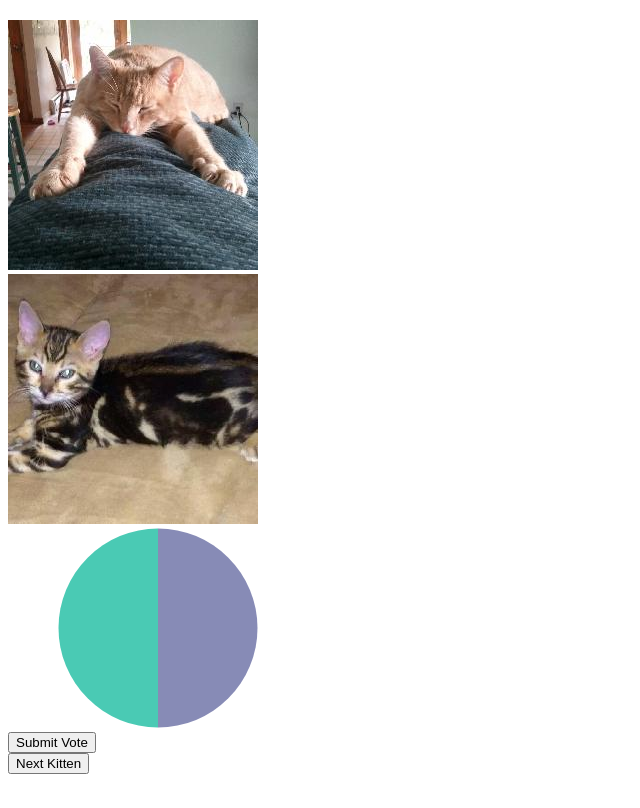
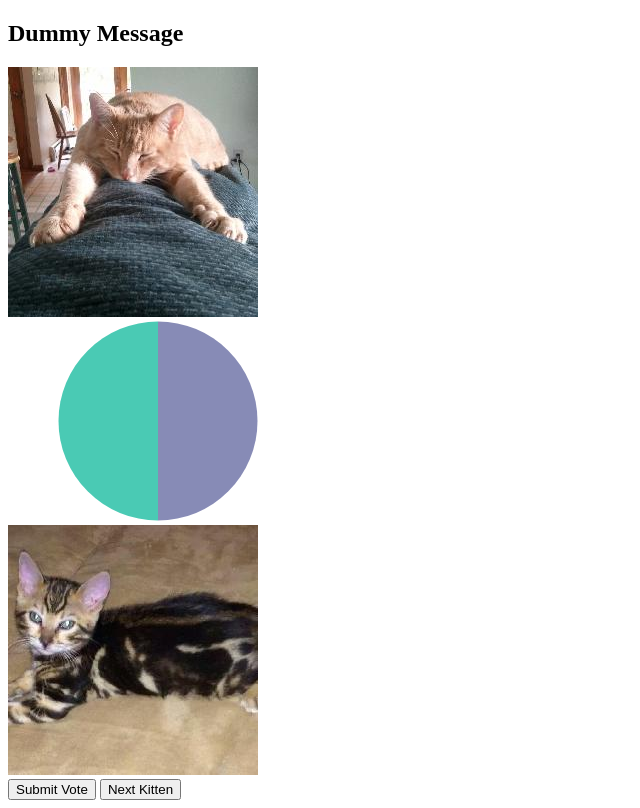
Before and after one commit to stevenlwashington/vote_tracker, a plain HTML site: page index.html in a window 1280 px wide. Shown: the whole page, without its empty margins (0-640 px from the left). Drawn offline with nearby package versions, Linux system fonts and the light colour scheme.

Commit message:
fixed up html a bit

```diff
--- a/index.html
+++ b/index.html
@@ -8,27 +8,27 @@
   </head>
 
   <body>
-    <h2 id="message"></h2>
+    <h2 id="message">Dummy Message</h2>
 
-      <div id="kittenLeft" border="1px solid">
-        <input id = "displayLeft" type="image" src="" alt="submit">
-      </div>
-
-      <div id="kittenRight" border="1px solid">
-        <input id = "displayRight" type="image" src="" alt="submit">
-      </div>
+    <div id="kittenLeft" border="1px solid">
+      <input id = "displayLeft" type="image" src="" alt="submit">
+    </div>
 
     <div id="chartDiv">
       <canvas id="chart" width="300" height="200"></canvas>
     </div>
 
+    <div id="kittenRight" border="1px solid">
+      <input id = "displayRight" type="image" src="" alt="submit">
+    </div>
 
+    <div id="submitSection">
 
-    <div id="submitDiv">
       <input type="submit" value="Submit Vote" id="submitButton">
-    <div id="submitDiv">
+
       <input type="submit" value="Next Kitten" id="nextButton">
 
+    </div>
 
     <script src="js/app.js"></script>
   </body>
--- a/js/app.js
+++ b/js/app.js
@@ -142,8 +142,10 @@ elNext.addEventListener('click', function(e) {
 Tracker.prototype.waitVote = function(){
   console.log("I got back to wait Vote");
   //this is state1 when the user needs to vote on a kitten
-  var submitButton = document.getElementById('submitButton');
-  submitButton.value= 'Submit Vote';
+
+  // var submitButton = document.getElementById('submitButton');
+  // submitButton.value= 'Submit Vote';
+
   tracker.displayDummyChart();
   tracker.displayPhoto(); //calls genRand
 
```
